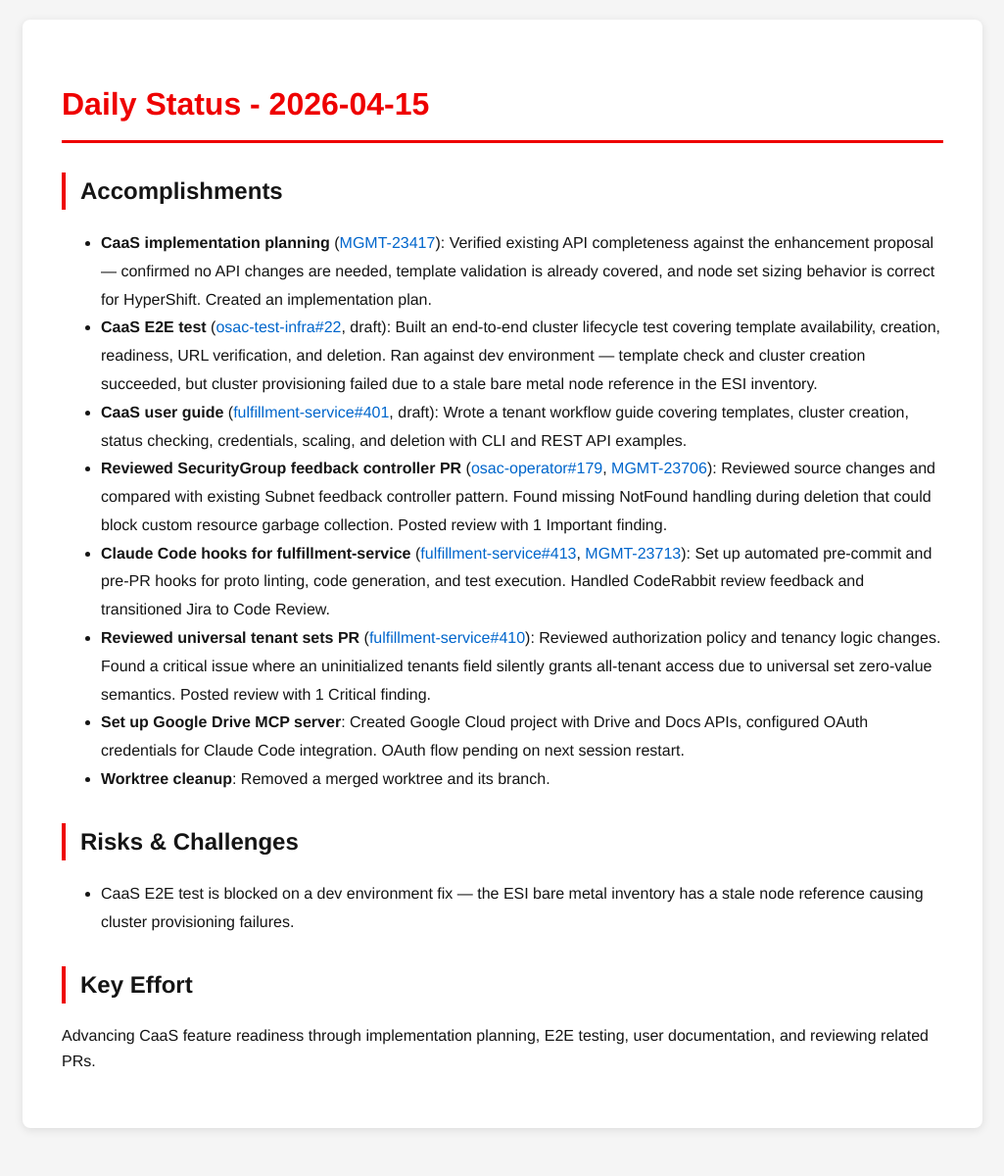
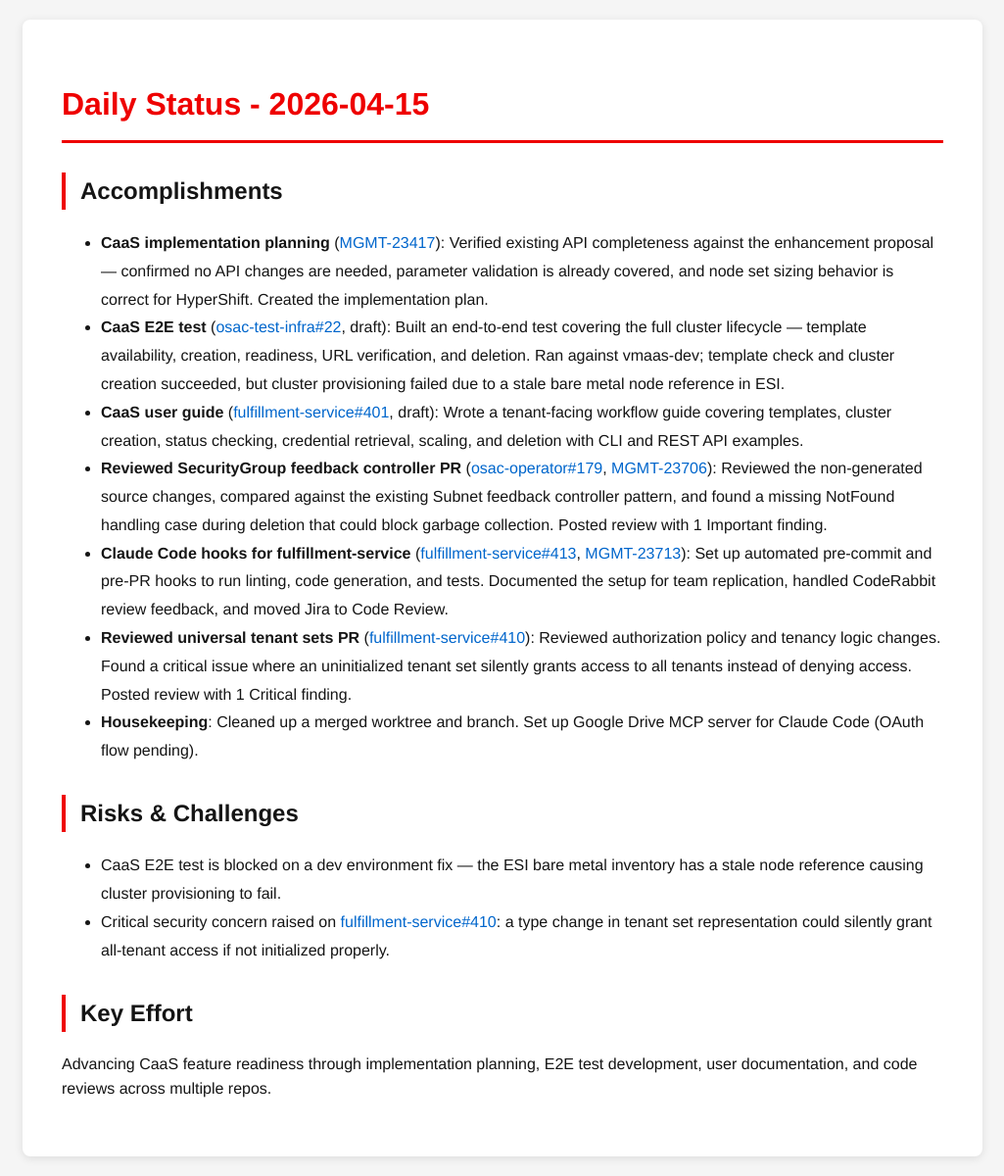
Before and after one commit to tzvatot/daily-status, a Jekyll site: the page built from 2026-04-15.md, in a window 1280 px wide. Shown: the whole page at 98% size, without its empty margins (127-1152 px from the left). Built offline with Jekyll 4.4.1, drawn with Linux system fonts in a browser that asks for light colours; before the commit the page ends 1171 px from its top, so only the background shows below that.

Commit message:
Daily status update - 2026-04-15

```diff
--- a/2026-04-15.md
+++ b/2026-04-15.md
@@ -7,17 +7,17 @@ date: 2026-04-15
 # Daily Status - 2026-04-15
 
 ## Accomplishments
-- **CaaS implementation planning** ([MGMT-23417](https://issues.redhat.com/browse/MGMT-23417)): Verified existing API completeness against the enhancement proposal — confirmed no API changes are needed, template validation is already covered, and node set sizing behavior is correct for HyperShift. Created an implementation plan.
-- **CaaS E2E test** ([osac-test-infra#22](https://github.com/osac-project/osac-test-infra/pull/22), draft): Built an end-to-end cluster lifecycle test covering template availability, creation, readiness, URL verification, and deletion. Ran against dev environment — template check and cluster creation succeeded, but cluster provisioning failed due to a stale bare metal node reference in the ESI inventory.
-- **CaaS user guide** ([fulfillment-service#401](https://github.com/osac-project/fulfillment-service/pull/401), draft): Wrote a tenant workflow guide covering templates, cluster creation, status checking, credentials, scaling, and deletion with CLI and REST API examples.
-- **Reviewed SecurityGroup feedback controller PR** ([osac-operator#179](https://github.com/osac-project/osac-operator/pull/179), [MGMT-23706](https://issues.redhat.com/browse/MGMT-23706)): Reviewed source changes and compared with existing Subnet feedback controller pattern. Found missing NotFound handling during deletion that could block custom resource garbage collection. Posted review with 1 Important finding.
-- **Claude Code hooks for fulfillment-service** ([fulfillment-service#413](https://github.com/osac-project/fulfillment-service/pull/413), [MGMT-23713](https://issues.redhat.com/browse/MGMT-23713)): Set up automated pre-commit and pre-PR hooks for proto linting, code generation, and test execution. Handled CodeRabbit review feedback and transitioned Jira to Code Review.
-- **Reviewed universal tenant sets PR** ([fulfillment-service#410](https://github.com/osac-project/fulfillment-service/pull/410)): Reviewed authorization policy and tenancy logic changes. Found a critical issue where an uninitialized tenants field silently grants all-tenant access due to universal set zero-value semantics. Posted review with 1 Critical finding.
-- **Set up Google Drive MCP server**: Created Google Cloud project with Drive and Docs APIs, configured OAuth credentials for Claude Code integration. OAuth flow pending on next session restart.
-- **Worktree cleanup**: Removed a merged worktree and its branch.
+- **CaaS implementation planning** ([MGMT-23417](https://issues.redhat.com/browse/MGMT-23417)): Verified existing API completeness against the enhancement proposal — confirmed no API changes are needed, parameter validation is already covered, and node set sizing behavior is correct for HyperShift. Created the implementation plan.
+- **CaaS E2E test** ([osac-test-infra#22](https://github.com/osac-project/osac-test-infra/pull/22), draft): Built an end-to-end test covering the full cluster lifecycle — template availability, creation, readiness, URL verification, and deletion. Ran against vmaas-dev; template check and cluster creation succeeded, but cluster provisioning failed due to a stale bare metal node reference in ESI.
+- **CaaS user guide** ([fulfillment-service#401](https://github.com/osac-project/fulfillment-service/pull/401), draft): Wrote a tenant-facing workflow guide covering templates, cluster creation, status checking, credential retrieval, scaling, and deletion with CLI and REST API examples.
+- **Reviewed SecurityGroup feedback controller PR** ([osac-operator#179](https://github.com/osac-project/osac-operator/pull/179), [MGMT-23706](https://issues.redhat.com/browse/MGMT-23706)): Reviewed the non-generated source changes, compared against the existing Subnet feedback controller pattern, and found a missing NotFound handling case during deletion that could block garbage collection. Posted review with 1 Important finding.
+- **Claude Code hooks for fulfillment-service** ([fulfillment-service#413](https://github.com/osac-project/fulfillment-service/pull/413), [MGMT-23713](https://issues.redhat.com/browse/MGMT-23713)): Set up automated pre-commit and pre-PR hooks to run linting, code generation, and tests. Documented the setup for team replication, handled CodeRabbit review feedback, and moved Jira to Code Review.
+- **Reviewed universal tenant sets PR** ([fulfillment-service#410](https://github.com/osac-project/fulfillment-service/pull/410)): Reviewed authorization policy and tenancy logic changes. Found a critical issue where an uninitialized tenant set silently grants access to all tenants instead of denying access. Posted review with 1 Critical finding.
+- **Housekeeping**: Cleaned up a merged worktree and branch. Set up Google Drive MCP server for Claude Code (OAuth flow pending).
 
 ## Risks & Challenges
-- CaaS E2E test is blocked on a dev environment fix — the ESI bare metal inventory has a stale node reference causing cluster provisioning failures.
+- CaaS E2E test is blocked on a dev environment fix — the ESI bare metal inventory has a stale node reference causing cluster provisioning to fail.
+- Critical security concern raised on [fulfillment-service#410](https://github.com/osac-project/fulfillment-service/pull/410): a type change in tenant set representation could silently grant all-tenant access if not initialized properly.
 
 ## Key Effort
-Advancing CaaS feature readiness through implementation planning, E2E testing, user documentation, and reviewing related PRs.
+Advancing CaaS feature readiness through implementation planning, E2E test development, user documentation, and code reviews across multiple repos.
```
